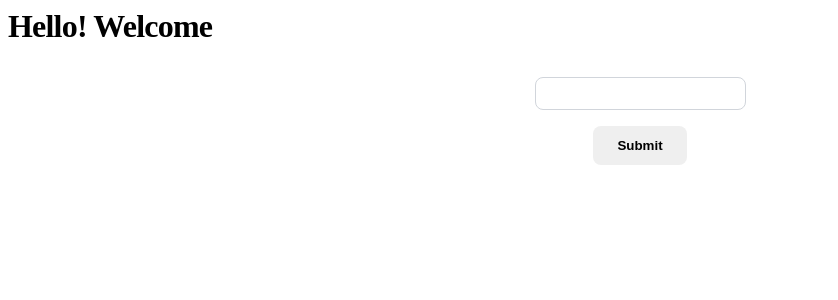
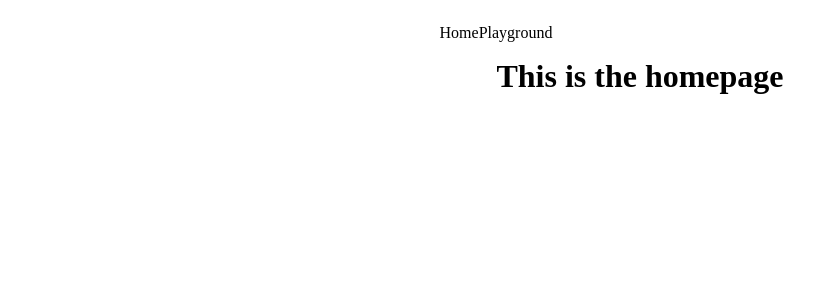
Before and after one commit to hecticme/nuxt-jest-setup, a Nuxt app: page / in a window 1280 px wide. Shown: the top 300 px of the page, without its empty margins (0-838 px from the left). Built offline with nearby package versions, Linux system fonts and the light colour scheme.

Commit message:
style: update app.vue's layout

```diff
--- a/app.vue
+++ b/app.vue
@@ -1,7 +1,26 @@
 <template>
-  <div>
-    <Welcome />
+  <div
+    id="app"
+    class="app-container"
+  >
+    <TheHeader />
 
-    <FormSubmitter />
+    <main class="main-container">
+      <NuxtPage />
+    </main>
   </div>
 </template>
+
+<style scoped>
+.app-container {
+  display: flex;
+  flex-direction: column;
+  min-height: 100vh;
+}
+
+.main-container {
+  flex: 1;
+  max-width: 80rem;
+  margin-inline: auto;
+}
+</style>
```
